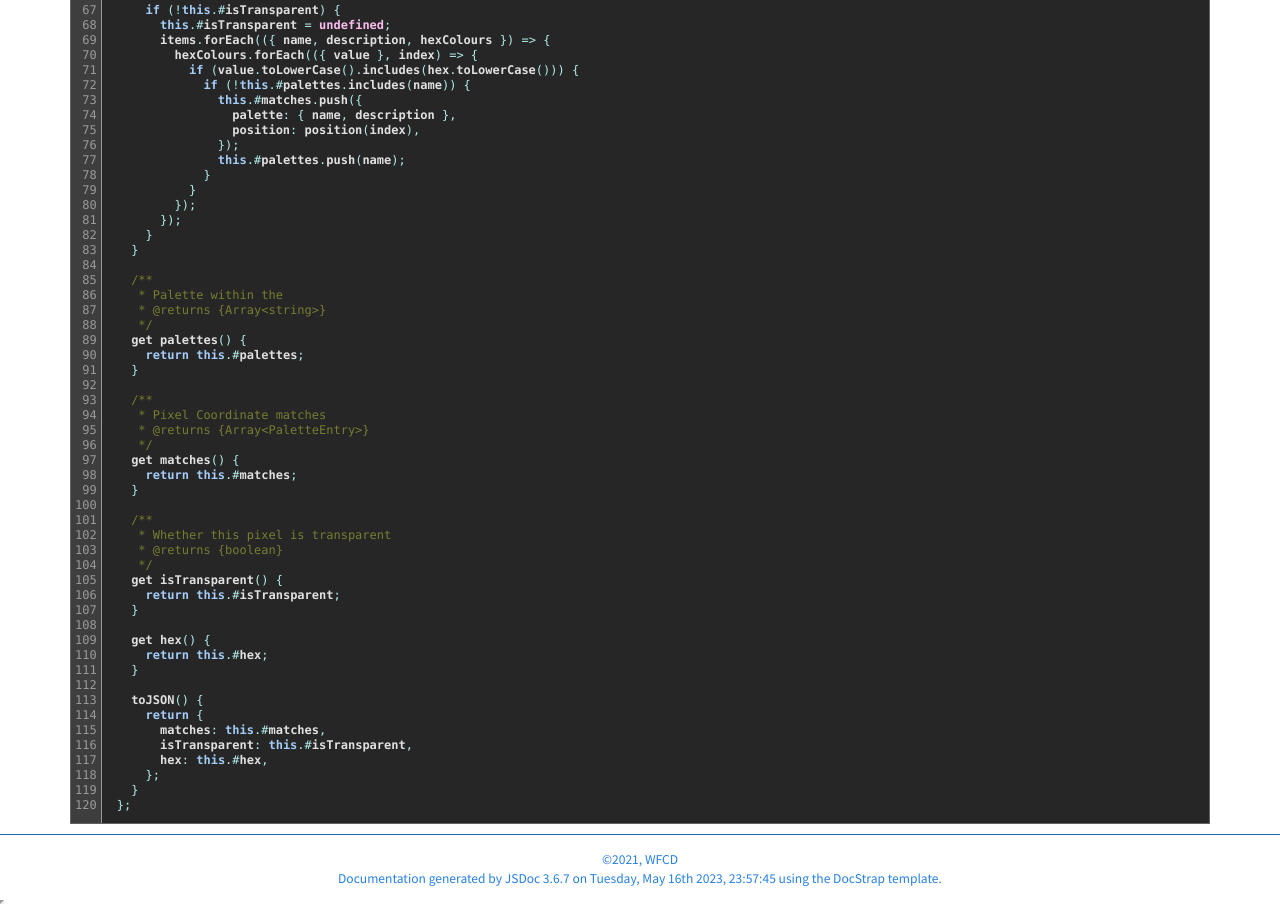
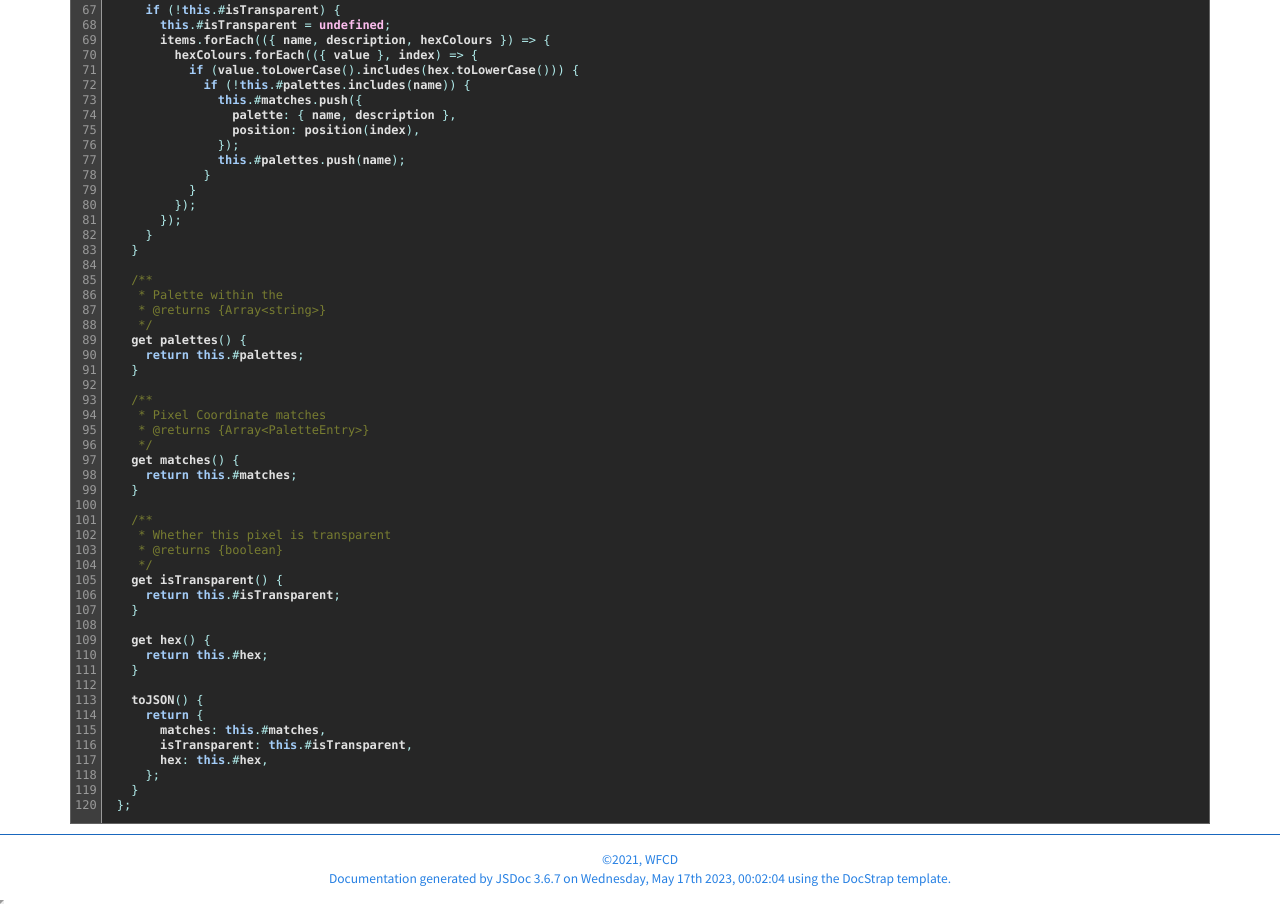
Before and after one commit to WFCD/arsenal-parser, a plain HTML site: page Pixel.js.html in a window 1280 px wide. Shown: the part 1140-2050 px from the top of the page. Drawn offline with Linux system fonts and the light colour scheme.

Commit message:
deploy: 44eb5aa23e6b535b9b30e6e1f5c81006f46a4254

```diff
--- a/Pixel.js.html
+++ b/Pixel.js.html
@@ -242,7 +242,7 @@ module.exports = class Pixel {
 <span class="jsdoc-message">
 	Documentation generated by <a href="https://github.com/jsdoc3/jsdoc">JSDoc 3.6.7</a>
 
-		on Tuesday, May 16th 2023, 23:57:45
+		on Wednesday, May 17th 2023, 00:02:04
 
 	using the <a href="https://github.com/docstrap/docstrap">DocStrap template</a>.
 </span>
```
Also changed, not shown: Player.js.html (+1 -1 lines), classes.list.html (+1 -1 lines), global.html (+1 -1 lines), index.html (+1 -1 lines), module.exports_module.exports.html (+1 -1 lines), utils.js.html (+1 -1 lines).
